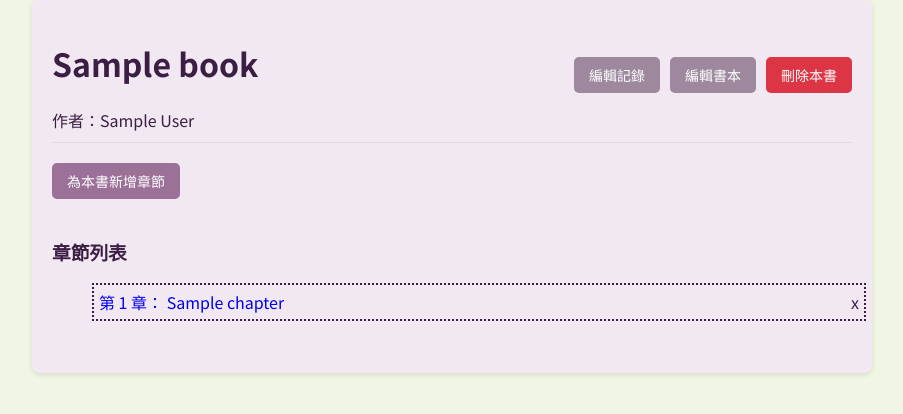
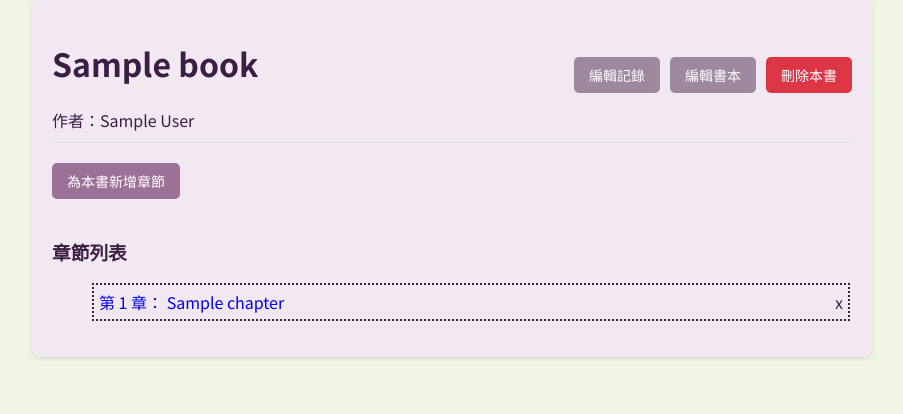
Before and after one commit to yvette-shinn/ETHEREALFORREAL, a Flask app: page /book/1 in a window 1280 px wide. Shown: the part 73-487 px from the top of the page, without its empty margins (188-1091 px from the left). Run offline with Flask 3, Linux system fonts and the light colour scheme; tables that the repository leaves empty hold one stand-in row (values such as "Sample post").

Commit message:
git commit

```diff
--- a/templates/book_toc.html
+++ b/templates/book_toc.html
@@ -29,7 +29,7 @@
         .edit-btn { background-color: #9d889eff; }
         .delete-btn { background-color: #dc3545; }
         .add-chapter-btn { background-color: #9b7198ff; margin-bottom: 20px; }
-        .chapter-list {padding-block-end: 1em;}
+        .chapter-list {padding-inline-end: 1em;}
         .chapter-list li { display: inline-block; width: 100%; height: auto; border: 2px dotted #3b1e44ff; padding: 5px; gap: 5px;}
         .timestamp { float: right;}
     </style>
```
